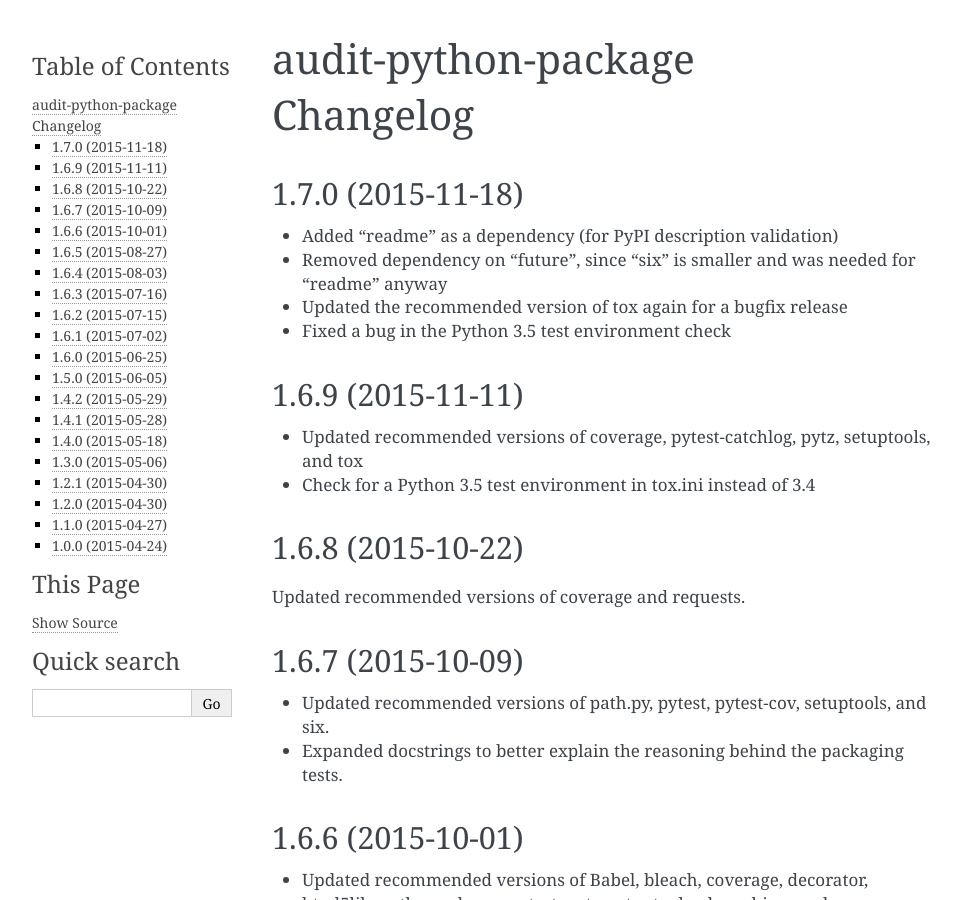
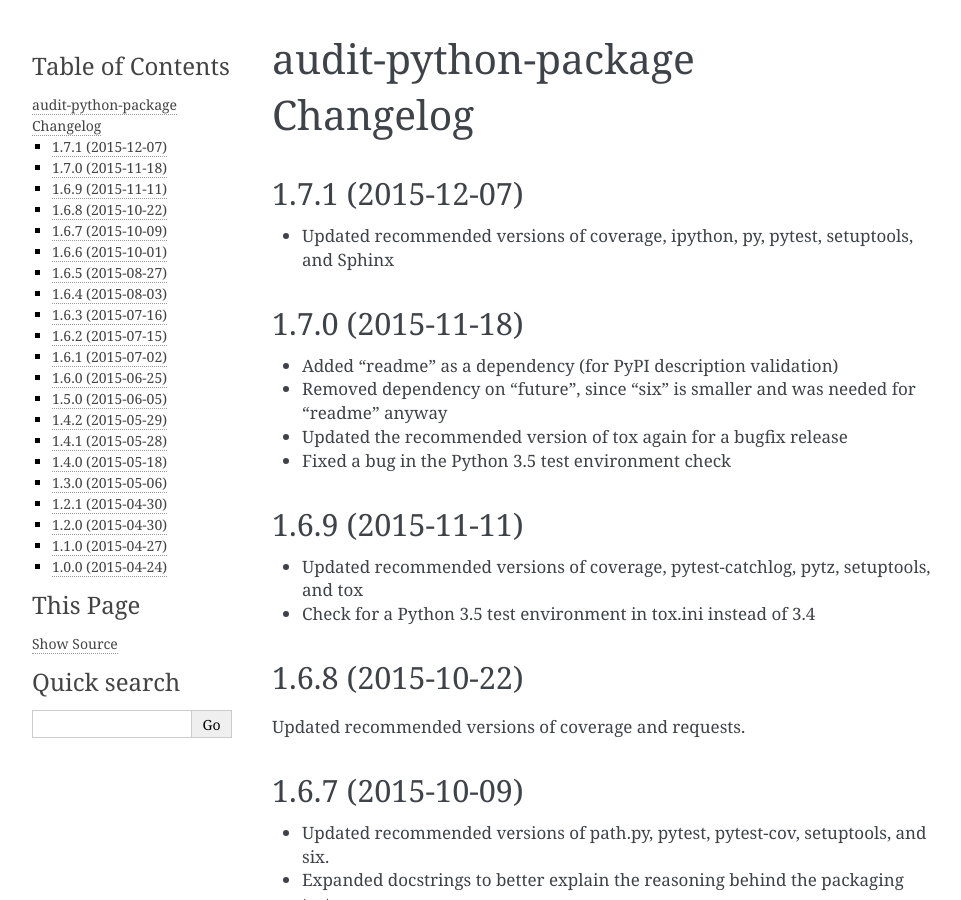
Before and after one commit to oreillymedia/audit-python-package, a Sphinx documentation site: the page built from docs/CHANGELOG.rst, in a window 1280 px wide and 900 px high. Shown: the whole window, without its empty margins (148-1109 px from the left). Built offline with Sphinx 7.4.7, drawn with Linux system fonts in a browser that asks for light colours; pages that are not in the unit, such as notebooks, are missing from menus; the version number is read from the project's files by our own code.

Commit message:
Update to latest dependency versions

```diff
--- a/docs/CHANGELOG.rst
+++ b/docs/CHANGELOG.rst
@@ -1,5 +1,10 @@
 audit-python-package Changelog
 ==============================
+
+1.7.1 (2015-12-07)
+------------------
+* Updated recommended versions of coverage, ipython, py, pytest, setuptools,
+  and Sphinx
 
 1.7.0 (2015-11-18)
 ------------------
--- a/setup.py
+++ b/setup.py
@@ -11,7 +11,7 @@ import codecs
 import os
 from setuptools import find_packages, setup
 
-version = '1.7.0'  # Don't forget to update docs/CHANGELOG.rst if you increment the version
+version = '1.7.1'  # Don't forget to update docs/CHANGELOG.rst if you increment the version
 
 install_requires = [
     'pytest-cov',
```
Also changed, not shown: 5 other files.
